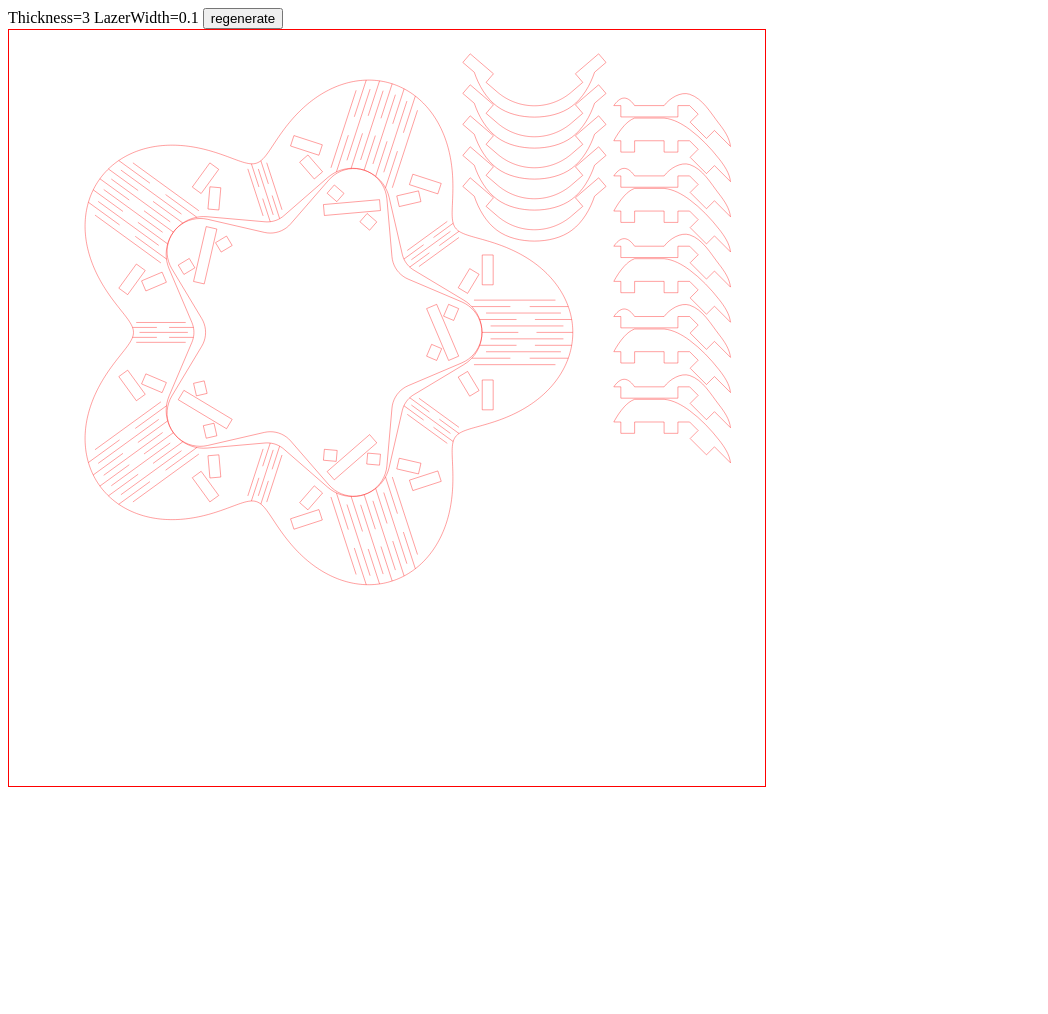
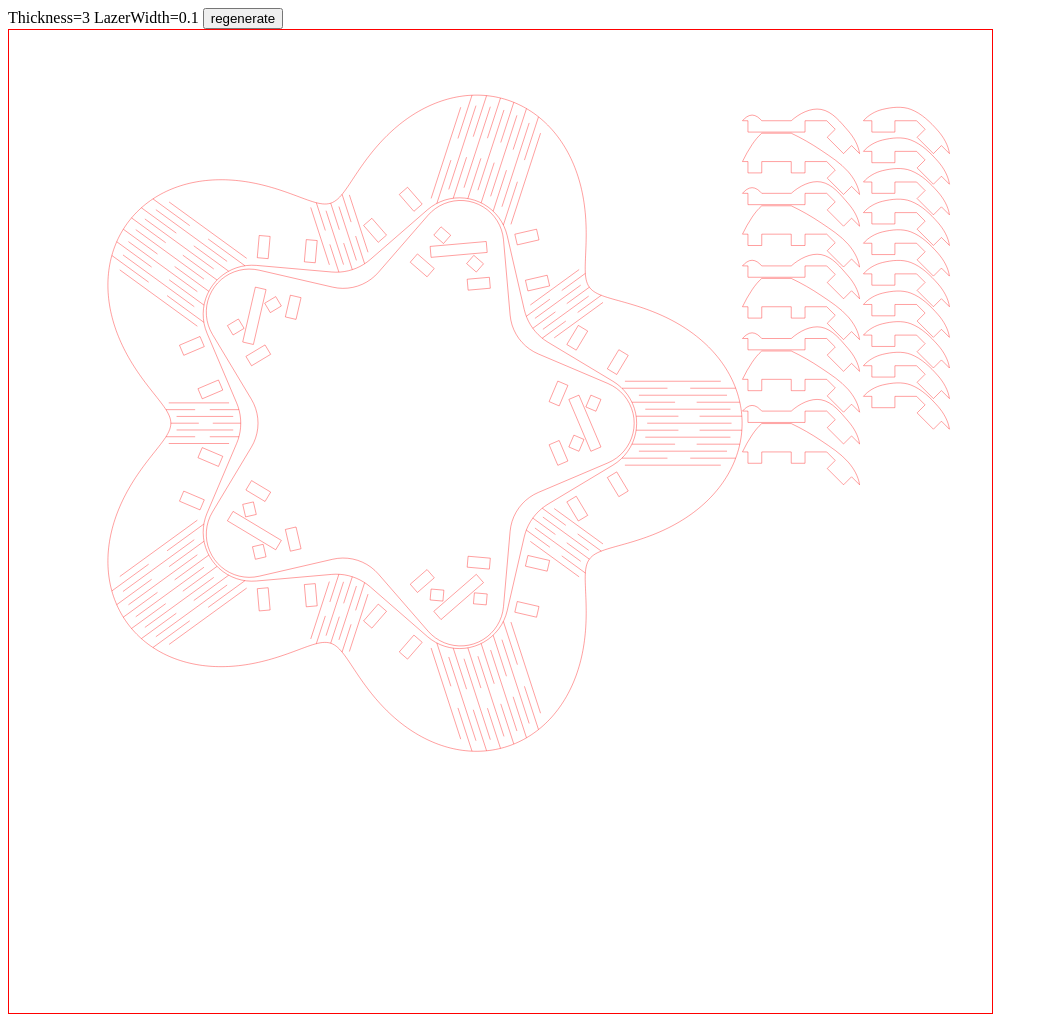
Before and after one commit to tompng/dukta_star_basket, a plain HTML site: page index.html in a window 1280 px wide. Shown: the whole page, without its empty margins (0-1048 px from the left). Before the commit the page ends 800 px from the top, so only its background shows below. Drawn offline with Linux system fonts and the light colour scheme.

Commit message:
edgesupport++;duktasupport=null;

```diff
--- a/index.html
+++ b/index.html
@@ -118,7 +118,7 @@ function solveGradH(){
 function generate(thickness, lazerWidth){
   var T=thickness;
   scale=thickness/3;
-  var size=20;
+  var size=26;
   thickness=3
   var svg=new SVG(size*10,size*10);
   svg.trans={x:svg.width/2.5,y:svg.height/2.5,w:scale,h:scale};
@@ -173,7 +173,7 @@ function generate(thickness, lazerWidth){
   console.error(f(solved,h).t1/Math.PI,f(solved,h).t2/Math.PI)
 
   var len=size/1.3
-  var inner=len/2,outer=len*4/3
+  var inner=len*2/3,outer=len*4/3
 
   console.error(innerTOA*180/Math.PI,innerTOB*180/Math.PI)
   var veca=[h*Math.sin(innerTOA),h*Math.cos(innerTOA),1]
@@ -214,6 +214,8 @@ function generate(thickness, lazerWidth){
   var hbaseOffset;
   var hbaseLength=15
   var hbaseInterval=8
+  var h2Diff=12.5
+  var hbase2Length=6
   innerPos.forEach(function(e,i){
     var hbasex=e.arc1.rr+e.arc1.r*Math.cos(e.arc1.rad)
     var hbasey=e.arc1.r*Math.sin(e.arc1.rad)
@@ -224,9 +226,17 @@ function generate(thickness, lazerWidth){
     hole(hbasex-(a-hbaseLength/2)*hdirx,hbasey-(a-hbaseLength/2)*hdiry,hbasex-(a+hbaseLength/2)*hdirx,hbasey-(a+hbaseLength/2)*hdiry,true,2*Math.PI*i/5)
     hole(hbasex-(a-hbaseLength/2)*hdirx,-hbasey+(a-hbaseLength/2)*hdiry,hbasex-(a-hbaseInterval/2)*hdirx,-hbasey+(a-hbaseInterval/2)*hdiry,false,2*Math.PI*i/5)
     hole(hbasex-(a+hbaseInterval/2)*hdirx,-hbasey+(a+hbaseInterval/2)*hdiry,hbasex-(a+hbaseLength/2)*hdirx,-hbasey+(a+hbaseLength/2)*hdiry,false,2*Math.PI*i/5)
+
+    x1=hbasex-(a-hbaseLength/2)*hdirx
+    y1=hbasey-(a-hbaseLength/2)*hdiry
+    x2=hbasex-(a-hbaseLength/2+hbase2Length)*hdirx
+    y2=hbasey-(a-hbaseLength/2+hbase2Length)*hdiry
+    hole(x1-h2Diff*hdiry,y1+h2Diff*hdirx,x2-h2Diff*hdiry,y2+h2Diff*hdirx,false,2*Math.PI*i/5)
+    hole(x1-h2Diff*hdiry,-y1-h2Diff*hdirx,x2-h2Diff*hdiry,-y2-h2Diff*hdirx,true,2*Math.PI*i/5)
+
   })
   var hduktaOffset=4
-  var hduktaLength=8
+  var hduktaLength=6
   var hedgeOffset=2
   var hedgeLength=6
   outerPos.forEach(function(e,i){
@@ -235,19 +245,24 @@ function generate(thickness, lazerWidth){
 
     var hy=e.arc1.r*Math.sin(e.arc1.rad)
     var hx=e.arc1.rr+e.arc1.r
-    hole(hx,hy+hduktaOffset,hx,hy+(hduktaOffset+hduktaLength),true,2*Math.PI*i/5)
-    hole(hx,-hy-hduktaOffset,hx,-hy-(hduktaOffset+hduktaLength),false,2*Math.PI*i/5)
+    // hole(hx,hy+hduktaOffset,hx,hy+(hduktaOffset+hduktaLength),true,2*Math.PI*i/5)
+    // hole(hx,-hy-hduktaOffset,hx,-hy-(hduktaOffset+hduktaLength),false,2*Math.PI*i/5)
 
     var hbasex=e.arc1.rr+e.arc1.r*Math.cos(e.arc1.rad)
     var hbasey=e.arc1.r*Math.sin(e.arc1.rad)
     var hdirx=Math.sin(outerTOB)
     var hdiry=-Math.cos(outerTOB)
     console.error(hbasex,hbasey,hdirx,hdiry)
-    hole(hbasex+hedgeOffset*hdirx,hbasey+hedgeOffset*hdiry,hbasex+(hedgeOffset+hedgeLength)*hdirx,hbasey+(hedgeOffset+hedgeLength)*hdiry,false,2*Math.PI*i/5)
-    hole(hbasex+hedgeOffset*hdirx,-hbasey-hedgeOffset*hdiry,hbasex+(hedgeOffset+hedgeLength)*hdirx,-hbasey-(hedgeOffset+hedgeLength)*hdiry,true,2*Math.PI*i/5)
+    hole(x1=hbasex+hedgeOffset*hdirx,y1=hbasey+hedgeOffset*hdiry,x2=hbasex+(hedgeOffset+hedgeLength)*hdirx,y2=hbasey+(hedgeOffset+hedgeLength)*hdiry,false,2*Math.PI*i/5)
+    hole(x1-h2Diff*hdiry,y1+h2Diff*hdirx,x2-h2Diff*hdiry,y2+h2Diff*hdirx,false,2*Math.PI*i/5)
+    hole(x1=hbasex+hedgeOffset*hdirx,y1=-hbasey-hedgeOffset*hdiry,x2=hbasex+(hedgeOffset+hedgeLength)*hdirx,y2=-hbasey-(hedgeOffset+hedgeLength)*hdiry,true,2*Math.PI*i/5)
+    hole(x1-h2Diff*hdiry,y1-h2Diff*hdirx,x2-h2Diff*hdiry,y2-h2Diff*hdirx,true,2*Math.PI*i/5)
 
-    for(var j=0;j<=4;j++){
-      var th2=Math.asin(Math.sin(e.arc2.rad)*(2*j/4-1))
+
+    var iduktaN=6
+    var oduktaN=12
+    for(var j=0;j<=iduktaN;j++){
+      var th2=Math.asin(Math.sin(e.arc2.rad)*(2*j/iduktaN-1))
       var p1={
         x: cos*e.arc2.rr-e.arc2.r*Math.cos(th+th2),
         y:sin*e.arc2.rr-e.arc2.r*Math.sin(th+th2)
@@ -266,8 +281,8 @@ function generate(thickness, lazerWidth){
     }
     var th=2*Math.PI*(i+1)/5
     var cos=Math.cos(th),sin=Math.sin(th)
-    for(var j=0;j<=10;j++){
-      var th2=Math.asin(Math.sin(e.arc1.rad)*(2*j/10-1))
+    for(var j=0;j<=oduktaN;j++){
+      var th2=Math.asin(Math.sin(e.arc1.rad)*(2*j/oduktaN-1))
       var p1={
         x: cos*e.arc1.rr+e.arc1.r*Math.cos(th+th2),
         y:sin*e.arc1.rr+e.arc1.r*Math.sin(th+th2)
@@ -300,7 +315,7 @@ function generate(thickness, lazerWidth){
   var d=svg.lineWidth/2;
   var duktaLen=2*outerPos[0].arc1.r*Math.sin(outerPos[0].arc1.rad)
   var duktaSupportR=duktaLen/radb+thickness
-  for(var i=0;i<5;i++){
+  if(false)for(var i=0;i<5;i++){
     var basex=59,basey=8.2*i-75;
     svg.parametric(100, false, function(t){
       return {
@@ -337,11 +352,11 @@ function generate(thickness, lazerWidth){
   var ce=Math.cos(edgerad),se=Math.sin(edgerad);
   var d=svg.lineWidth/2;
   for(var i=0;i<10;i++){
-    var startx=80,starty=thickness*3.1*i-60
+    var startx=90,starty=thickness*3.2*i-80+i%2*1.2
     var tmpx=startx, tmpy=starty;
     var line=[
       {x:tmpx,y:tmpy},
-      {x:tmpx+=-d+hbaseOffset,y:tmpy},
+      {x:tmpx+=-d+thickness/2,y:tmpy},
       {x:tmpx,y:tmpy+=thickness},
       {x:tmpx+=hbaseLength+2*d,y:tmpy},
       {x:tmpx,y:tmpy-=thickness},
@@ -350,7 +365,7 @@ function generate(thickness, lazerWidth){
       {x:tmpx-=se*thickness,y:tmpy+=ce*thickness},
       {x:tmpx+=ce*(hedgeLength+2*d),y:tmpy+=se*(hedgeLength+2*d)},
       {x:tmpx+=se*thickness,y:tmpy-=ce*thickness},
-      {x:tmpx+=ce*hedgeLength,y:tmpy+=se*hedgeLength},
+      {x:tmpx+=ce*thickness,y:tmpy+=se*thickness},
     ]
     var a=line[2]
     var b=line[3]
@@ -358,23 +373,54 @@ function generate(thickness, lazerWidth){
     var bb={x:(a.x+b.x+hbaseInterval)/2-2*d,y:a.y-thickness}
     if(i%2){
       line.splice(3,0,{x:aa.x,y:a.y},aa,bb,{x: bb.x,y:b.y})
-      svg.line([{x:aa.x,y:aa.y-2*thickness},{x:bb.x,y:bb.y-2*thickness}])
+      svg.line([{x:aa.x,y:aa.y-2.5*thickness},{x:bb.x,y:bb.y-2.5*thickness}])
     }else{
       svg.line([aa,bb])
     }
     svg.curve([
       {x:tmpx,y:tmpy},
       {x:tmpx-thickness,y:tmpy-2*thickness},
-      {x:line[line.length-6].x,y:line[line.length-6].y-thickness},
-      {x:bb.x,y:bb.y-i%2*2*thickness}
+      {x:line[line.length-6].x-thickness/2,y:line[line.length-6].y-thickness},
+      {x:bb.x,y:bb.y-i%2*2.5*thickness}
     ])
     svg.curve([
-      {x:aa.x,y:aa.y-i%2*2*thickness},
-      {x:(aa.x+startx)/2,y:aa.y-thickness*2/3-i%2*thickness*2/3},
+      {x:aa.x,y:aa.y-i%2*2.5*thickness},
+      {x:(aa.x+startx)/2,y:aa.y-thickness/2-i%2*thickness},
       {x:startx,y:starty}
     ])
     svg.line(line)
   }
+
+  for(var i=0;i<10;i++){
+    var startx=122,starty=thickness*2.7*i-80
+    var tmpx=startx, tmpy=starty;
+    var line=[
+      {x:tmpx,y:tmpy},
+      {x:tmpx+=-d+hbaseOffset/2,y:tmpy},
+      {x:tmpx,y:tmpy+=thickness},
+      {x:tmpx+=hbase2Length+2*d,y:tmpy},
+      {x:tmpx,y:tmpy-=thickness},
+      {x:tmpx+=-d+hbaseOffset+edgeThickOffset,y:tmpy},
+      {x:tmpx+=(edgeThickOffset+hedgeOffset-d)*ce,y:tmpy+=(edgeThickOffset+hedgeOffset-d)*se},
+      {x:tmpx-=se*thickness,y:tmpy+=ce*thickness},
+      {x:tmpx+=ce*(hedgeLength+2*d),y:tmpy+=se*(hedgeLength+2*d)},
+      {x:tmpx+=se*thickness,y:tmpy-=ce*thickness},
+      {x:tmpx+=ce*thickness,y:tmpy+=se*thickness},
+    ]
+    var a=line[2]
+    var b=line[3]
+    var aa={x:(a.x+b.x-hbaseInterval)/2+2*d,y:a.y-thickness}
+    var bb={x:(a.x+b.x+hbaseInterval)/2-2*d,y:a.y-thickness}
+    svg.curve([
+      {x:tmpx,y:tmpy},
+      {x:tmpx-thickness,y:tmpy-2*thickness},
+      {x:line[line.length-6].x-thickness/2,y:line[line.length-6].y-thickness},
+      {x:line[line.length-6].x-thickness*3,y:line[line.length-6].y-thickness},
+      {x:startx,y:starty}
+    ])
+    svg.line(line)
+  }
+
 
 
   function edge(len,toa,iarc,oarc){
```
